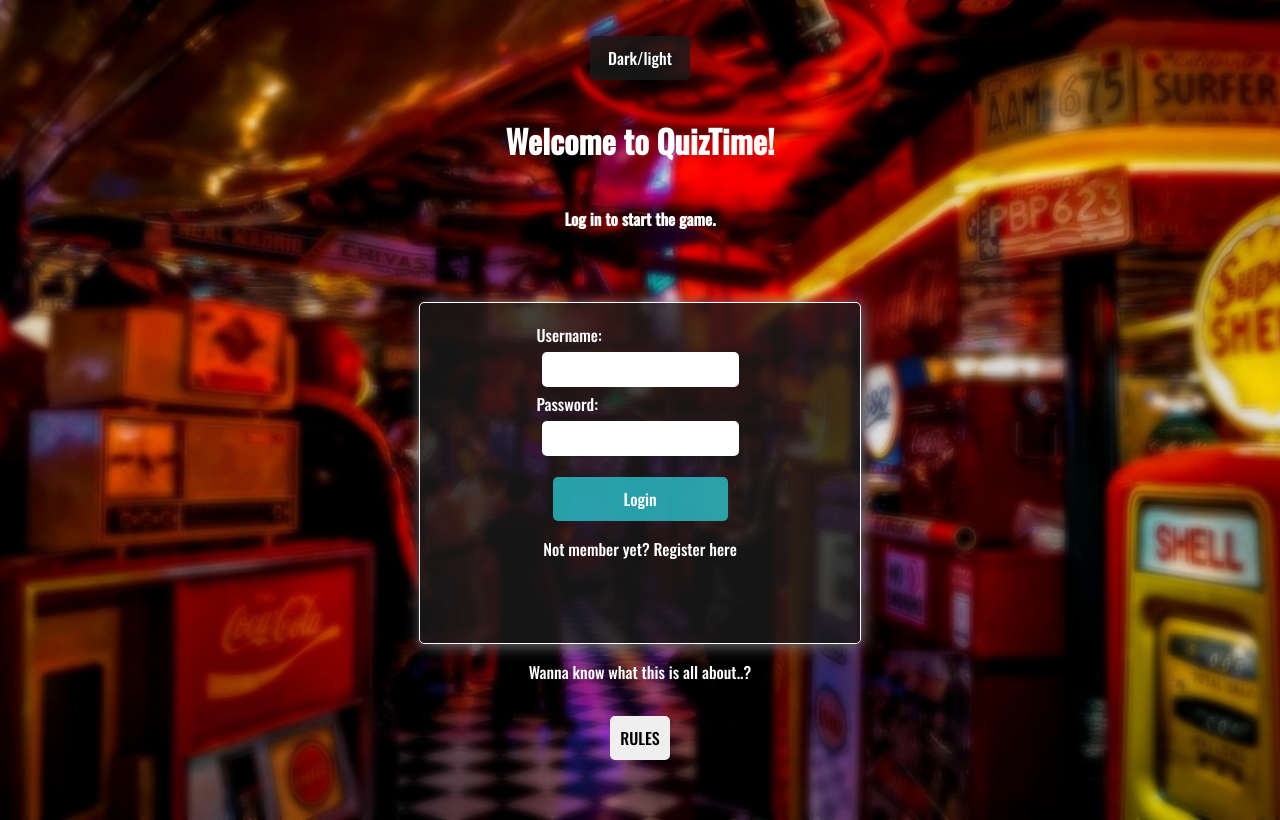
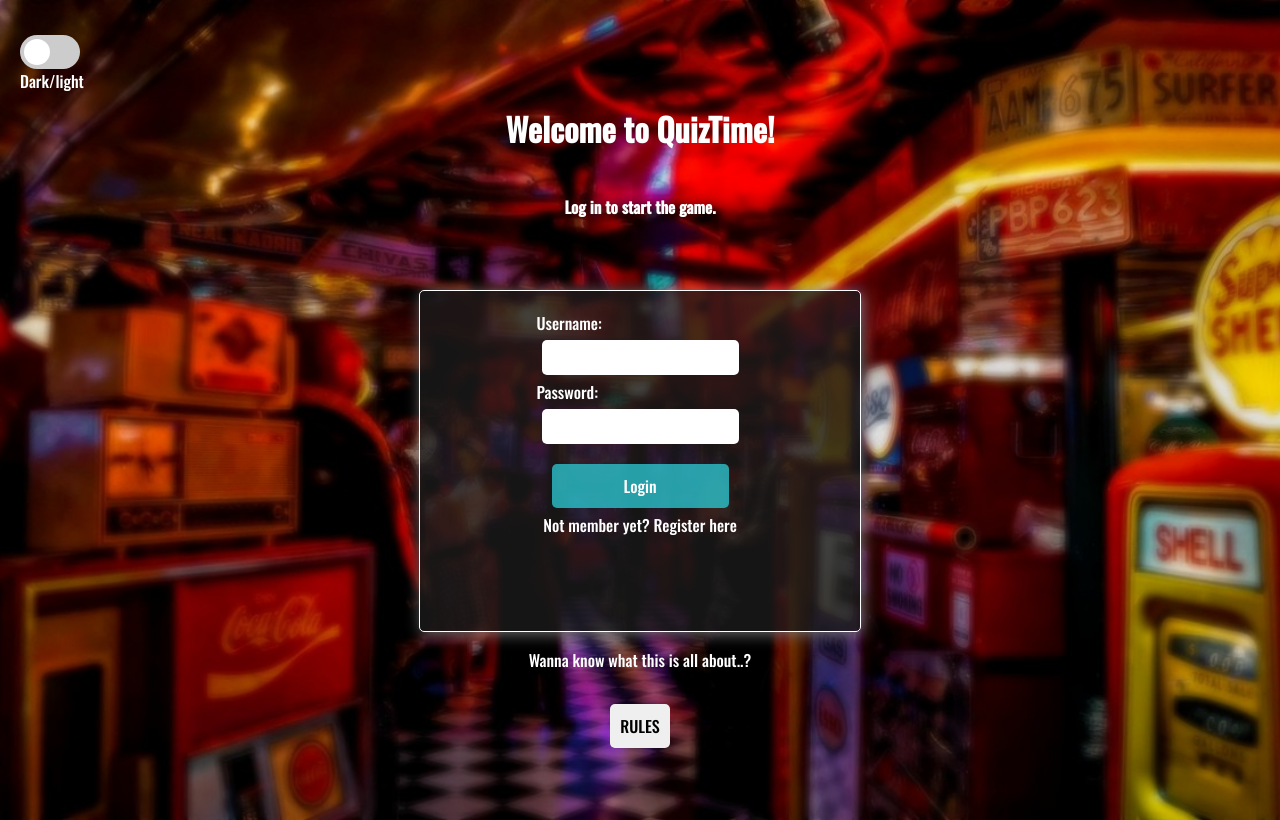
Before and after one commit to annaester/technigo-final-project, a React (Create React App) app in the folder frontend/: page / in a window 1280 px wide. Built offline with nearby package versions, Linux system fonts and the light colour scheme; the HTML template or start-up script is replaced by a standard one.

Commit message:
changed d/l-mode toggle

```diff
--- /dev/null
+++ b/frontend/src/components/DarkLightBtn.js
@@ -0,0 +1,22 @@
+import React from "react";
+import { DLToggle } from "./Themes";
+
+const DarkLightBtn = (props) => {
+  const changeTheme = () => {
+    if (props.theme === "light") {
+      props.setTheme("dark");
+    } else {
+      props.setTheme("light");
+    }
+  };
+
+  return (
+    <DLToggle>
+      <input type="checkbox" onClick={changeTheme} />
+      <span></span>
+      <p>Dark/light</p>
+    </DLToggle>
+  );
+};
+
+export default DarkLightBtn;
--- a/frontend/src/components/Game.js
+++ b/frontend/src/components/Game.js
@@ -11,7 +11,7 @@ import Timer from "./Timer";
 import styled from "styled-components";
 import {
   GP,
-  DLBtn,
+  DLToggle,
   Button,
   StartButton,
   FetchBtn,
@@ -37,9 +37,11 @@ const GameBoard = styled.main`
 `;
 
 const MenuBox = styled.div`
+  display: flex;
+  flex-direction: column;
+  width: 120px;
+
   @media (max-width: 700px) {
-    display: flex;
-    flex-direction: column;
     width: 100px;
   }
 `;
@@ -70,6 +72,8 @@ const Game = (props) => {
 
   const accessToken = useSelector((store) => store.member.accessToken);
   const ques = useSelector((store) => store.questions.questionList);
+
+  const minsSecs = { minutes: 3, seconds: 10 };
 
   const dispatch = useDispatch();
   const navigate = useNavigate();
@@ -117,11 +121,15 @@ const Game = (props) => {
     <GP>
       <MenuBox>
         <Button onClick={logout}>Sign out!</Button>
-        <DLBtn onClick={changeTheme}>Dark/light</DLBtn>
+        <DLToggle>
+          <input type="checkbox" onClick={changeTheme} />
+          <span></span>
+          <p>Dark/light</p>
+        </DLToggle>
       </MenuBox>
       <GameBoard>
         <Button onClick={exitGame}>Exit game</Button>
-        <TimeAndQ>{start === true && <Timer />}</TimeAndQ>
+        <TimeAndQ>{start === true && <Timer minsSecs={minsSecs} />}</TimeAndQ>
         <h1>QuizTime</h1>
         {!start && (
           <StartButton
@@ -132,7 +140,6 @@ const Game = (props) => {
             Start the game
           </StartButton>
         )}
-        {/* <GameCard /> */}
 
         {start === true && (
           <GameCard>
--- a/frontend/src/components/Login.js
+++ b/frontend/src/components/Login.js
@@ -11,7 +11,7 @@ import {
   InputStyle,
   Button,
   RulesInfo,
-  DLBtn,
+  DLToggle,
 } from "./Themes";
 
 const Login = (props) => {
@@ -76,7 +76,12 @@ const Login = (props) => {
 
   return (
     <Background>
-      <DLBtn onClick={changeTheme}>Dark/light</DLBtn>
+      <DLToggle>
+        <input type="checkbox" onClick={changeTheme} />
+        <span></span>
+        <p>Dark/light</p>
+      </DLToggle>
+      {/* <DLBtn onClick={changeTheme}>Dark/light</DLBtn> */}
       <h1>Welcome to QuizTime!</h1>
       <h4>Log in to start the game.</h4>
       <LoginBox>
--- a/frontend/src/components/Profile.js
+++ b/frontend/src/components/Profile.js
@@ -4,7 +4,8 @@ import { Link, useNavigate } from "react-router-dom";
 import member from "../reducers/member";
 import styled from "styled-components";
 import Rules from "./Rules";
-import { DLBtn, GP, Button } from "./Themes";
+import { DLToggle, GP, Button } from "./Themes";
+import DarkLightBtn from "./DarkLightBtn";
 
 const ProfileMain = styled.section`
   display: flex;
@@ -15,11 +16,13 @@ const InfoBox = styled.aside`
   display: flex;
   flex-direction: column;
   width: 140px;
-  align-items: center;
+  align-items: flex-start;
+  /* justify-content: space-around; */
 
   @media (max-width: 700px) {
     align-items: flex-start;
     width: 70px;
+    height: 200px;
   }
 
   a {
@@ -27,7 +30,7 @@ const InfoBox = styled.aside`
     text-decoration: none;
     background: ${(props) => props.theme.buttonBg};
     font-size: 1em;
-    margin: 1em;
+    margin: 5px 20px;
     padding: 10px;
     border: none;
     border-radius: 5px;
@@ -124,7 +127,11 @@ const Profile = (props) => {
     <GP>
       <InfoBox>
         <Button onClick={logout}>Sign out!</Button>
-        <DLBtn onClick={changeTheme}>Dark/light</DLBtn>
+        <DLToggle>
+          <input type="checkbox" onClick={changeTheme} />
+          <span></span>
+          <p>Dark/light</p>
+        </DLToggle>
         <Button onClick={toggleRules}>RULES</Button>
         {rules && <Rules handleClose={toggleRules} />}
         <Link to="/scoreboard">Scoreboard</Link>
--- a/frontend/src/components/Register.js
+++ b/frontend/src/components/Register.js
@@ -7,13 +7,14 @@ import Rules from "./Rules";
 import {
   Background,
   LoginBox,
+  DLToggle,
   FormBox,
   InputStyle,
   Button,
   RulesInfo,
 } from "./Themes";
 
-const Register = () => {
+const Register = (props) => {
   const [username, setUsername] = useState("");
   const [password, setPassword] = useState("");
   const [rules, setRules] = useState(false);
@@ -66,8 +67,21 @@ const Register = () => {
       });
   };
 
+  const changeTheme = () => {
+    if (props.theme === "light") {
+      props.setTheme("dark");
+    } else {
+      props.setTheme("light");
+    }
+  };
+
   return (
     <Background>
+      <DLToggle>
+        <input type="checkbox" onClick={changeTheme} />
+        <span></span>
+        <p>Dark/light</p>
+      </DLToggle>
       <h1>Welcome!</h1>
       <h4>Register to get access to the game.</h4>
       <LoginBox>
--- a/frontend/src/components/Scoreboard.js
+++ b/frontend/src/components/Scoreboard.js
@@ -2,7 +2,7 @@ import React, { useEffect } from "react";
 import { useSelector } from "react-redux";
 import { Link, useNavigate } from "react-router-dom";
 import styled from "styled-components";
-import { DLBtn } from "./Themes";
+import { DLToggle } from "./Themes";
 
 const ScorBoard = styled.main`
   background-image: ${(props) => props.theme.scoreBoardBg};
@@ -68,7 +68,11 @@ const Scoreboard = (props) => {
   return (
     <ScorBoard>
       <Link to="/profile">Go back to profile</Link>
-      <DLBtn onClick={changeTheme}>Dark/light</DLBtn>
+      <DLToggle>
+        <input type="checkbox" onClick={changeTheme} />
+        <span></span>
+        <p>Dark/light</p>
+      </DLToggle>
       <h1>Scoreboard</h1>
     </ScorBoard>
   );
--- a/frontend/src/components/Themes.js
+++ b/frontend/src/components/Themes.js
@@ -134,7 +134,7 @@ export const Button = styled.button`
   color: ${(props) => props.theme.titleColor};
   background: ${(props) => props.theme.buttonBg};
   font-size: 1em;
-  margin: 1em;
+  margin: 15px 15px 5px 15px;
   padding: 10px;
   border: none;
   border-radius: 5px;
@@ -146,7 +146,7 @@ export const Button = styled.button`
 
   @media (max-width: 700px) {
     font-size: 12px;
-    margin: 5px;
+    margin: 15px 5px 5px 5px;
     padding: 4px;
     width: 70px;
     /* align-self: end; */
@@ -206,6 +206,91 @@ export const DLBtn = styled.button`
     text-align: center;
     margin: 5px;
     width: 70px;
+  }
+`;
+
+export const DLToggle = styled.label`
+  position: relative;
+  display: inline-block;
+  width: 60px;
+  height: 34px;
+  color: ${(props) => props.theme.titleColor};
+  align-self: flex-start;
+  margin: 15px 20px;
+
+  @media (max-width: 700px) {
+    width: 40px;
+    height: 20px;
+    margin: 5px;
+  }
+
+  input {
+    opacity: 0;
+    width: 0;
+    height: 0;
+  }
+
+  span {
+    position: absolute;
+    cursor: pointer;
+    top: 0;
+    left: 0;
+    right: 0;
+    bottom: 0;
+    background-color: #ccc;
+    -webkit-transition: 0.4s;
+    transition: 0.4s;
+    border-radius: 34px;
+  }
+
+  span:before {
+    position: absolute;
+    content: "";
+    height: 26px;
+    width: 26px;
+    left: 4px;
+    bottom: 4px;
+    background-color: white;
+    -webkit-transition: 0.4s;
+    transition: 0.4s;
+    border-radius: 50%;
+
+    @media (max-width: 700px) {
+      width: 16px;
+      height: 16px;
+      left: 2px;
+      bottom: 2px;
+    }
+  }
+
+  input:checked + span {
+    background-color: #2196f3;
+  }
+
+  input:focus + span {
+    box-shadow: 0 0 1px #2196f3;
+  }
+
+  input:checked + span:before {
+    -webkit-transform: translateX(26px);
+    -ms-transform: translateX(26px);
+    transform: translateX(26px);
+
+    @media (max-width: 700px) {
+      -webkit-transform: translateX(20px);
+      -ms-transform: translateX(20px);
+      transform: translateX(20px);
+    }
+  }
+
+  p {
+    margin: 10px 0;
+
+    @media (max-width: 700px) {
+      font-size: 10px;
+      margin: 0;
+    }
+  }
   }
 `;
 
--- a/frontend/src/components/Timer.js
+++ b/frontend/src/components/Timer.js
@@ -20,18 +20,13 @@ const TimerDiv = styled.div`
 `;
 
 const Timer = () => {
-  const [count, setCount] = useState(60);
+  const [count, setCount] = useState(10);
   const questionsLeft = useSelector(
     (store) => store.questions.amountOfQuestions
   );
   const steps = useSelector((store) => store.questions.steps);
 
   const dispatch = useDispatch();
-
-  // if (count === 0) {
-  //   alert("times up!");
-  //   dispatch(questions.actions.gameOver());
-  // }
 
   const minutes = Math.floor(count / 60);
   var seconds = count % 60;
```
